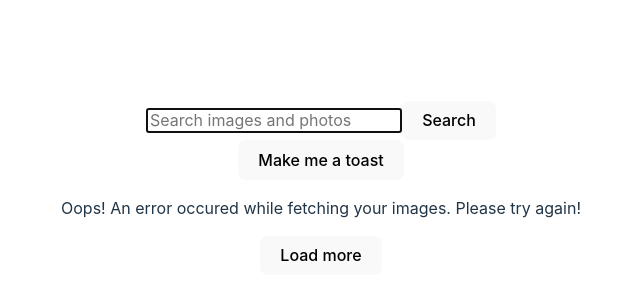
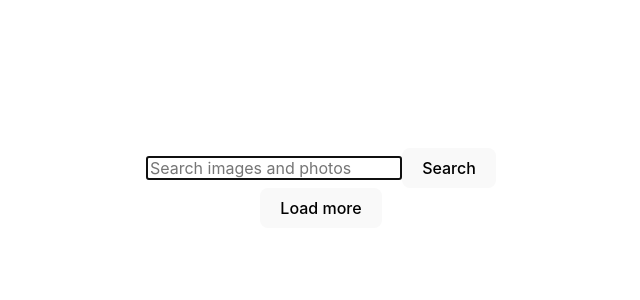
Before and after one commit to akoroliova/goit-react-hw-04, a React (Vite) app: page / in a window 1280 px wide. Shown: the part 212-512 px from the top of the page, without its empty margins (319-959 px from the left). Built offline with nearby package versions, Linux system fonts and the light colour scheme; no server answers.

Commit message:
Implement react-hot-toast in SearchBar

```diff
--- a/src/components/app/App.jsx
+++ b/src/components/app/App.jsx
@@ -1,4 +1,4 @@
-import { useEffect, useState } from "react";
+import { useState } from "react";
 import "./App.css";
 import SearchBar from "../searchbar/SearchBar";
 import ImageGallery from "../imagegallery/ImageGallery";
@@ -8,37 +8,32 @@ import LoadMoreBtn from "../loadmorebtn/LoadMoreBtn.jsx";
 import ImageModal from "../imagemodal/ImageModal.jsx";
 import { fetchImagesWithTopic } from "../../images-api.js";
 
+// Відповідь від бекенда приходить об'єктом із всією необхідною інформацією. Там ти знайдеш масив зображень та загальну кількість груп для пагінації. Кожне зображення в масиві представлено об'єктом із великою кількістю інформації. В першу чергу тебе цікавлять посилання на різні за розміром версії зображення у властивості urls. Використовуй small версію для карток галереї, та regular версію для модального вікна.
+// Не обмежуйся завданням, використовуй дані із об'єктів, щоб відобразити більше цікавої інформації в модальному вікні. Наприклад, про автора зображення, кількість лайків, опис і т.д.
+
 function App() {
   const [images, setImages] = useState({});
   const [loading, setLoading] = useState(false);
   const [error, setError] = useState(false);
 
-  useEffect(() => {
-    async function fetchImages() {
+  const handleSearch = async (topic) => {
     try {
+      setImages({});
       setError(false);
       setLoading(true);
-
-        // Компонент лише викликає HTTP-функцію і передає їй ключове слово пошуку статей, після чого використовує результат.
-        const data = await fetchImagesWithTopic("cat");
+      const data = await fetchImagesWithTopic(topic);
       setImages(data);
-
-        // Відповідь від бекенда приходить об'єктом із всією необхідною інформацією. Там ти знайдеш масив зображень та загальну кількість груп для пагінації. Кожне зображення в масиві представлено об'єктом із великою кількістю інформації. В першу чергу тебе цікавлять посилання на різні за розміром версії зображення у властивості urls. Використовуй small версію для карток галереї, та regular версію для модального вікна.
-        // Не обмежуйся завданням, використовуй дані із об'єктів, щоб відобразити більше цікавої інформації в модальному вікні. Наприклад, про автора зображення, кількість лайків, опис і т.д.
     } catch (error) {
       setImages({});
       setError(true);
     } finally {
       setLoading(false);
     }
-    }
-    fetchImages();
-  }, []);
+  };
 
   return (
     <>
-      <SearchBar />
-      {/* <SearchBar onSubmit={функцію для передачі значення інпуту під час сабміту форми} /> */}
+      <SearchBar onSearch={handleSearch} />
 
       {error && <ErrorMessage />}
 
--- a/src/components/searchbar/SearchBar.jsx
+++ b/src/components/searchbar/SearchBar.jsx
@@ -1,24 +1,33 @@
 import toast, { Toaster } from "react-hot-toast";
 
-export default function SearchBar() {
-  //Якщо під час натискання кнопки відправки форми текстове поле порожнє, покажи користувачеві сповіщення про те, що необхідно ввести текст для пошуку зображень. Ця перевірка виконується в компоненті SearchBar в момент відправки форми. Для сповіщень використовуй бібліотеку React Hot Toast.
-  //прибрати <br />
-  const notify = () => toast("Here is your toast.");
+export default function SearchBar({ onSearch }) {
+  const handleSubmit = (evt) => {
+    evt.preventDefault();
+    const form = evt.target;
+    const topic = form.elements.topic.value;
+
+    if (form.elements.topic.value.trim() === "") {
+      toast("Please type your search request first!");
+      return;
+    }
+
+    onSearch(topic);
+    form.reset();
+  };
 
   return (
     <header>
-      <form>
+      <form onSubmit={handleSubmit}>
         <input
           type="text"
+          name="topic"
+          placeholder="Search images and photos"
           autoComplete="off"
           autoFocus
-          placeholder="Search images and photos"
         />
+
         <button type="submit">Search</button>
 
-        <br />
-
-        <button onClick={notify}>Make me a toast</button>
         <Toaster />
       </form>
     </header>
```
Lines whose indentation alone changed are shown as unchanged.
